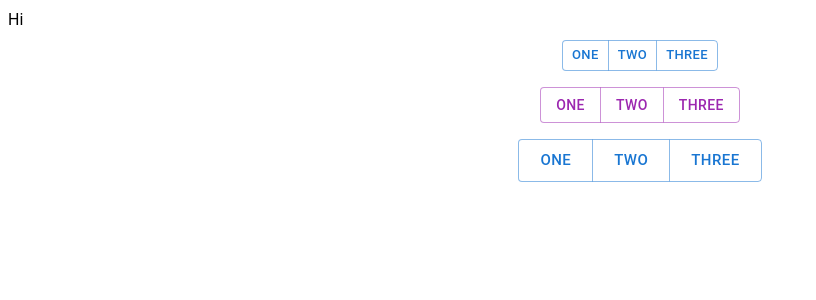
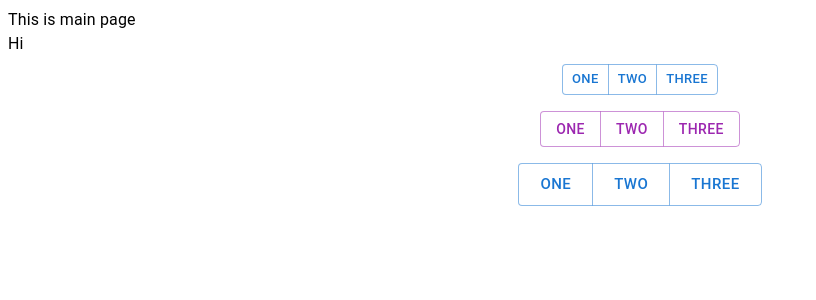
Before and after one commit to baidtushar14/GTA-test, a React (Vite) app: page / in a window 1280 px wide. Shown: the top 300 px of the page, without its empty margins (0-816 px from the left). Built offline with nearby package versions, Linux system fonts and the light colour scheme.

Commit message:
Change in src/main and package.json for GitHub Pages

```diff
--- a/package.json
+++ b/package.json
@@ -1,9 +1,10 @@
 {
+  "homepage": "https://baidtushar14.github.io/GTA_react-test/",
   "name": "react_gtm",
   "private": true,
   "version": "0.0.0",
   "type": "module",
-  "homepage": "https://baidtushar14.github.io/GTA-test",
+
   "scripts": {
     "dev": "vite",
     "build": "tsc -b && vite build",
--- a/src/main.tsx
+++ b/src/main.tsx
@@ -3,6 +3,7 @@ import { createRoot } from 'react-dom/client'
 import './index.css'
 import App from './App.tsx'
 import TagManager from 'react-gtm-module'
+import { Typography } from '@mui/material'
 const tagManagerArgs = {
   gtmId: 'GTM-XXXXXXX'
 }
@@ -10,6 +11,7 @@ const tagManagerArgs = {
 TagManager.initialize(tagManagerArgs)
 createRoot(document.getElementById('root')!).render(
   <StrictMode>
+    <Typography>This is main page</Typography>
     <App />
   </StrictMode>,
 )
```
